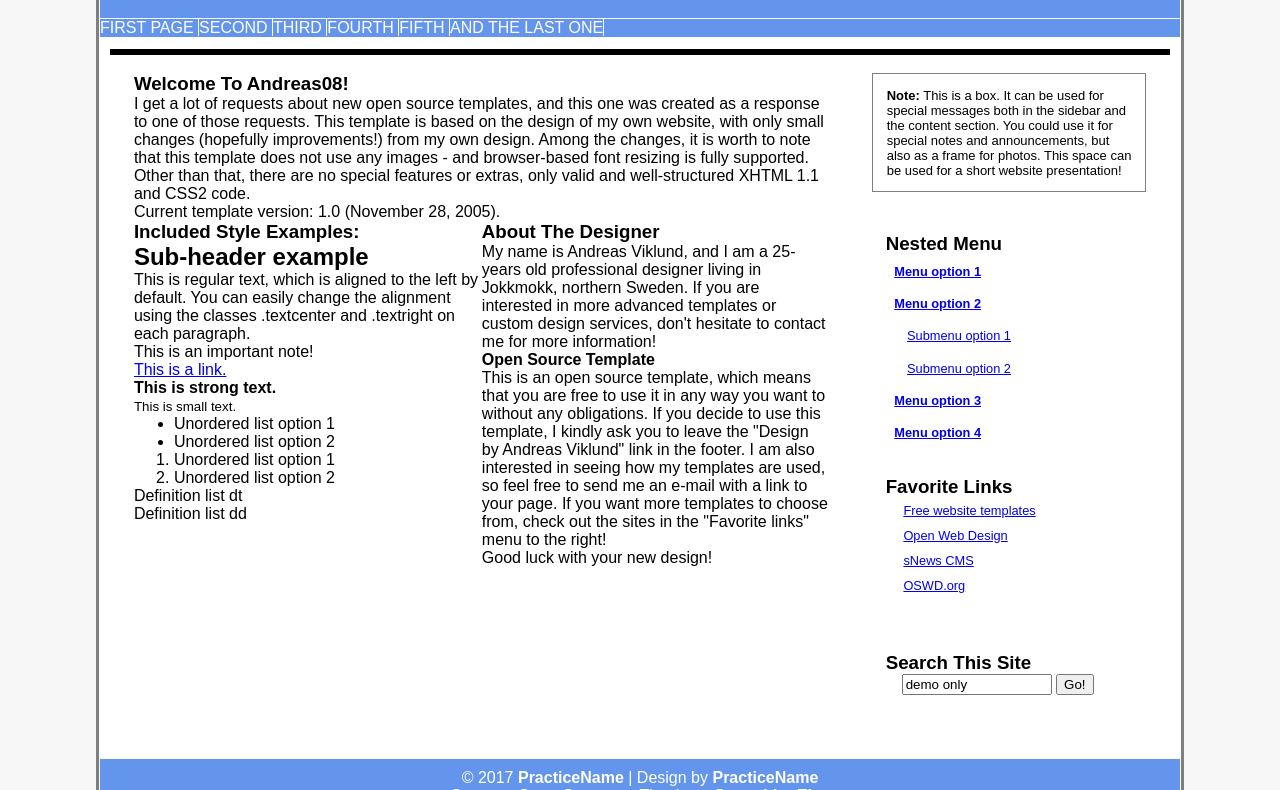
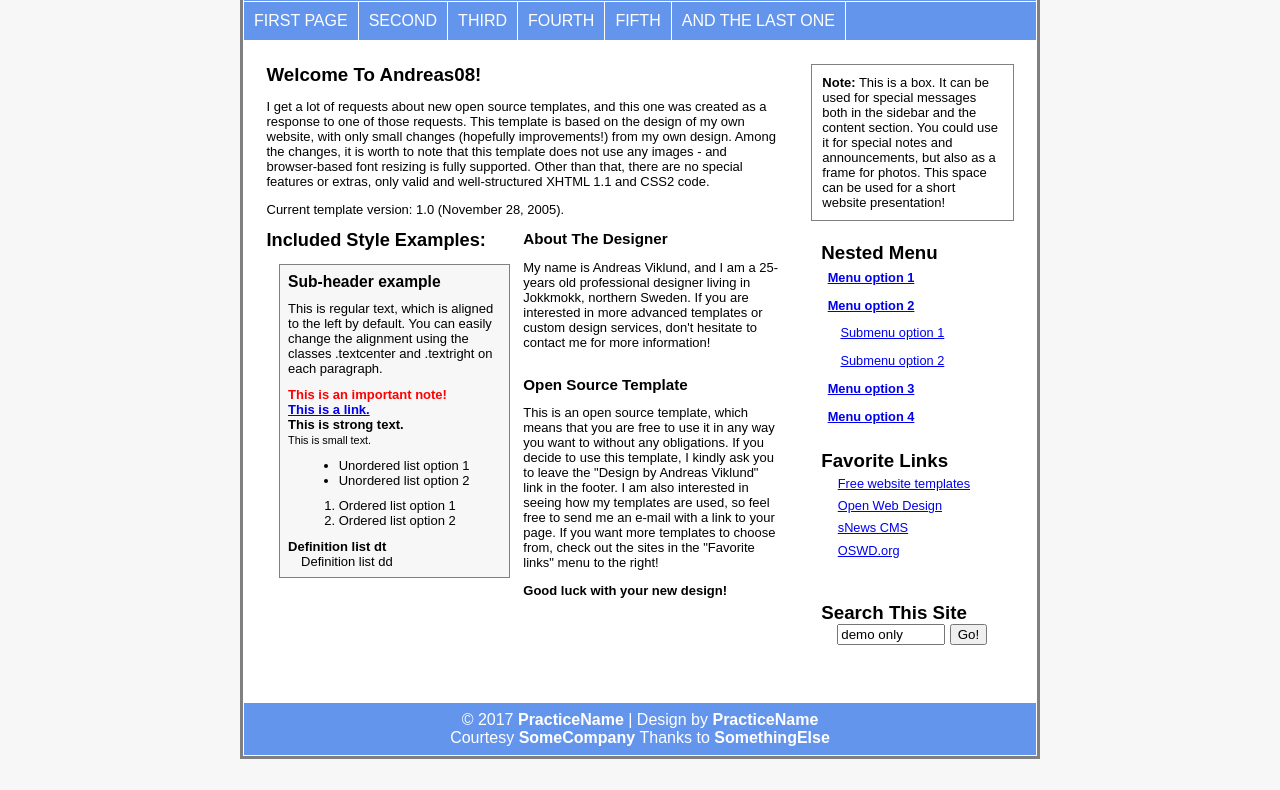
Before and after one commit to heretoinfinity/web-bootcamp, a plain HTML site: page week1/index.html in a window 1280 px wide. Shown: the part 180-970 px from the top of the page. Drawn offline with Linux system fonts and the light colour scheme.

Commit message:
Feat: Solve all issues with layout change

```diff
--- a/week1/index.html
+++ b/week1/index.html
@@ -13,14 +13,14 @@
         <h1 class="header-name">andreas08: ignore the trends</h1>
         <h2 class="header-name">&Tab;space reserved for your website slogan!</h2>
       </header>
-      <nav>
-        <ul>
-          <li> <a>First Page</a> </li>
-          <li> <a>Second</a> </li>
-          <li> <a>Third</a> </li>
-          <li> <a>Fourth</a> </li>
-          <li> <a>Fifth</a> </li>
-          <li> <a>And the last one</a> </li>
+      <nav class="nav-list">
+        <ul class="nav-list">
+          <li class="nav-list"> <a>First Page</a> </li>
+          <li class="nav-list"> <a>Second</a> </li>
+          <li class="nav-list"> <a>Third</a> </li>
+          <li class="nav-list"> <a>Fourth</a> </li>
+          <li class="nav-list"> <a>Fifth</a> </li>
+          <li class="nav-list"> <a>And the last one</a> </li>
        </ul>
       </nav>
 
@@ -44,11 +44,11 @@
 
             <div>
               <h2>Sub-header example</h2>
-              <p>This is regular text, which is aligned to the left by default.
+              <p id="reg-text">This is regular text, which is aligned to the left by default.
                 You can easily change the alignment using the classes
                 .textcenter and .textright on each paragraph.</p>
-              <p>This is an important note!</p>
-              <p><a href="#main">This is a link.</a></p>
+              <p id="colored-note"><strong>This is an important note!</strong></p>
+              <p><a href="#main"><b>This is a link.</b></a></p>
               <p><strong>This is strong text.</strong></p>
               <p><small>This is small text.</small></p>
 
@@ -58,34 +58,36 @@
               </ul>
 
               <ol>
-                <li>Unordered list option 1</li>
-                <li>Unordered list option 2</li>
+                <li>Ordered list option 1</li>
+                <li>Ordered list option 2</li>
               </ol>
 
               <dl>
-                <dt>Definition list dt</dt>
+                <dt><def>Definition list dt</def></dt>
                 <dd>Definition list dd</dd>
               </dl>
             </div>
           </article> <!--id="style-example" -->
 
-          <article id="about-designer">
-            <h1>About The Designer</h1>
-            <p>My name is Andreas Viklund, and I am a 25-years old professional
+          <article class="about-designer">
+            <h1 class="about-designer">About The Designer</h1>
+            <p class="about-designer">My name is Andreas Viklund, and I am a 25-years old professional
               designer living in Jokkmokk, northern Sweden. If you are
               interested in more advanced templates or custom design services,
               don't hesitate to contact me for more information!</p>
-          <article id="open-source">
-            <h1>Open Source Template</h1>
-            <p>This is an open source template, which means that you are free
+          </article>
+          <article class="open-source">
+            <h1 class="open-source">Open Source Template</h1>
+            <p class="open-source">This is an open source template, which means that you are free
               to use it in any way you want to without any obligations. If
               you decide to use this template, I kindly ask you to leave the
               "Design by Andreas Viklund" link in the footer. I am also
               interested in seeing how my templates are used, so feel free to
               send me an e-mail with a link to your page. If you want more
               templates to choose from, check out the sites in the "Favorite
-              links" menu to the right!</p>
-            <p>Good luck with your new design!</p>
+              links" menu to the right!
+            </p>
+            <p><strong>Good luck with your new design!</strong></p>
           </article> <!-- id="open-source" -->
         </section> <!-- id="main-content" -->
 
@@ -96,7 +98,6 @@
               it for special notes and announcements, but also as a frame for
               photos. This space can be used for a short website presentation!
           </article>
-
           <article id="nested-menu">
             <h1>Nested Menu</h1>
             <a href="#main"><b>Menu option 1</b></a>
@@ -106,7 +107,6 @@
             <a href="#main"><b>Menu option 3</b></a>
             <a href="#main"><b>Menu option 4</b></a>
           </article>
-
           <article id="favorite-links">
             <h1>Favorite Links</h1>
             <a href="http://www.oswd.org/design/preview/id/2427/">Free website
@@ -116,7 +116,6 @@
             <a href="http://www.oswd.org/design/preview/id/2427/">sNews CMS</a>
             <a href="http://www.oswd.org/design/preview/id/2427/">OSWD.org</a>
           </article>
-
           <article id="search-site">
             <h1>Search This Site</h1>
             <form>
--- a/week1/style.css
+++ b/week1/style.css
@@ -9,7 +9,7 @@ body {
 }
 
 #main {
-  width: 85%;
+  width: 800px;
   margin: 5% auto;
   border-style: solid;
   border-color: grey;
@@ -31,7 +31,8 @@ h2.header-name {
 }
 
 /*Navigation area*/
-nav {
+nav.nav-list {
+  /*height: 30px;*/
   text-transform: uppercase;
   color: white;
   background-color: CornflowerBlue; /* #6495ED */
@@ -40,25 +41,34 @@ nav {
   border-color: none white black white;
 }
 
-nav ul {
+ul.nav-list {
+  height: inherit;
   list-style-type: none;
   padding: 0;
 }
 
-nav li {
-  display: inline;
+li.nav-list {
+  position: relative;
+  /*float: left;*/
+  /*top: 50%;*/
+  /*left: 50%;*/
+  /*transform: translate(-50%, 50%);*/
+  padding: 10px 10px;
+  display: table-cell;
   border-style: solid;
   border-width: 0 1px 0 0;
   border-color: white;
   text-align: center;
-  height: inherit;
+}
+
+li.nav-list:hover {
+  background-color: cyan;
 }
 
 /*Content area*/
 #content {
   margin: 1%;
-  border: solid;
-  /*display: inline-block;*/
+  display: inline-block;
 }
 
 #main-content {
@@ -67,24 +77,80 @@ nav li {
   padding: 2%;
 }
 
-#welcome {
+#welcome > p {
   box-sizing: border-box;
   /*display: inline;*/
+  font-size: small;
+  margin: 1em 0 1em 0;
 }
-
-
 
 /*Left-pane*/
 #style-example {
   clear: both;
   width: 50%;
+  height: 110;
   display: inline-block;
   float: left;
+  font-size: small;
 }
 
-#about-designer {
+#style-example > div {
+  padding: 3%;
+  border: solid 1px grey;
+  background-color: #f7f7f7;
+  margin: 5%;
+}
+
+#style-example > h1 {
+  font-size: 1.4em;
+}
+
+div > h2 {
+  font-size: 1.2em;
+}
+
+div > ul {
+  margin: 5% 0 5% 5%;
+}
+
+div > ol {
+margin: 5% 0 5% 5%;
+}
+
+dt {
+  font-weight: bold;
+}
+
+dl > dd {
+  text-indent: 1em;
+}
+
+#colored-note {
+  color: red;
+}
+
+#reg-text {
+  margin: 5% 0;
+}
+
+article.about-designer {
   width: 50%;
   float: left;
+  font-size: small;
+}
+
+h2.about-designer, p.about-designer {
+  margin: 5% 0;
+}
+
+article.open-source {
+  width: 50%;
+  float: left;
+  font-size: small;
+}
+
+h1.open-source, p.open-source  {
+  margin: 5% 0;
 }
 
 /*Right-pane*/
@@ -104,7 +170,7 @@ nav li {
 }
 
 #nested-menu {
-  margin: 10% 0 0 0;
+  margin: 5% 0 0 0;
 }
 
 #nested-menu > a {
```
Also changed, not shown: week1/issues.txt.
